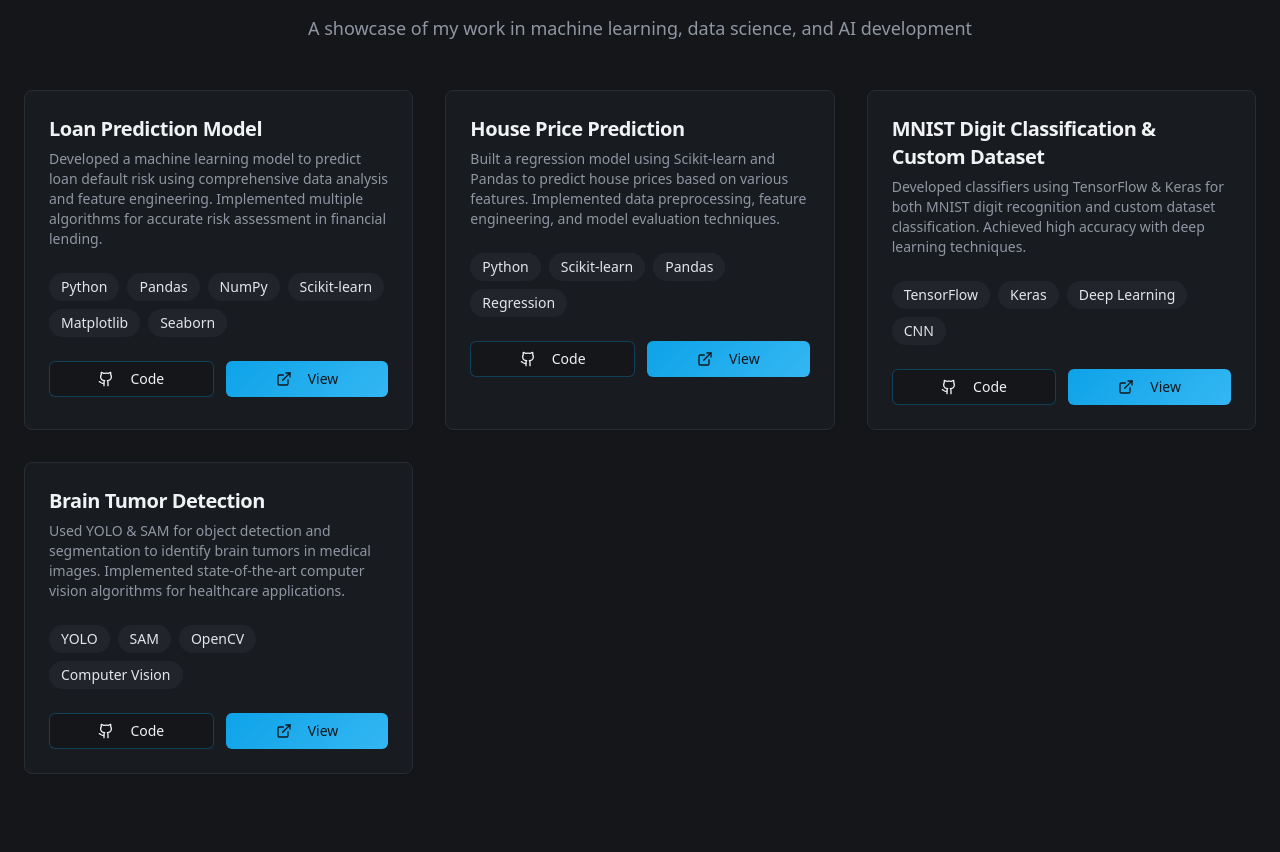
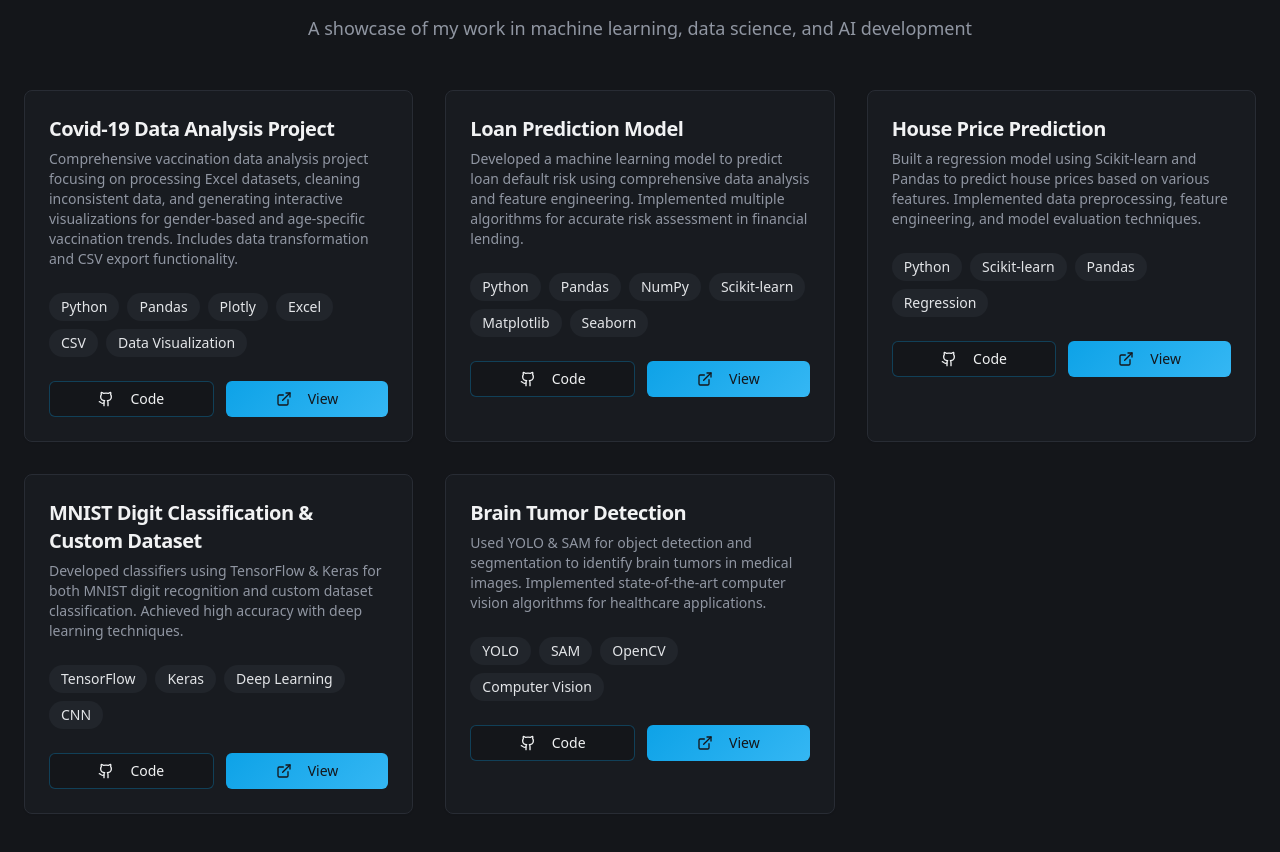
Before and after one commit to hammadfarooq-ai/hammad-farooq-portfolio, a React (Vite) app: page / in a window 1280 px wide. Shown: the part 958-1810 px from the top of the page. Built offline with nearby package versions, Linux system fonts and the light colour scheme.

Commit message:
Add Covid-19 Data Analysis Project
Add the "Covid-19-Data-Analysis-Project" to the projects section with its description, technologies used, and GitHub link.

```diff
--- a/src/components/Projects.tsx
+++ b/src/components/Projects.tsx
@@ -3,6 +3,13 @@ import { Button } from "@/components/ui/button";
 import { ExternalLink, Github } from "lucide-react";
 
 const projects = [
+  {
+    title: "Covid-19 Data Analysis Project",
+    description: "Comprehensive vaccination data analysis project focusing on processing Excel datasets, cleaning inconsistent data, and generating interactive visualizations for gender-based and age-specific vaccination trends. Includes data transformation and CSV export functionality.",
+    tech: ["Python", "Pandas", "Plotly", "Excel", "CSV", "Data Visualization"],
+    githubUrl: "https://github.com/hammadfarooq-ai/Covid-19-Data-Analysis-Project",
+    demoUrl: "#"
+  },
   {
     title: "Loan Prediction Model",
     description: "Developed a machine learning model to predict loan default risk using comprehensive data analysis and feature engineering. Implemented multiple algorithms for accurate risk assessment in financial lending.",
```
